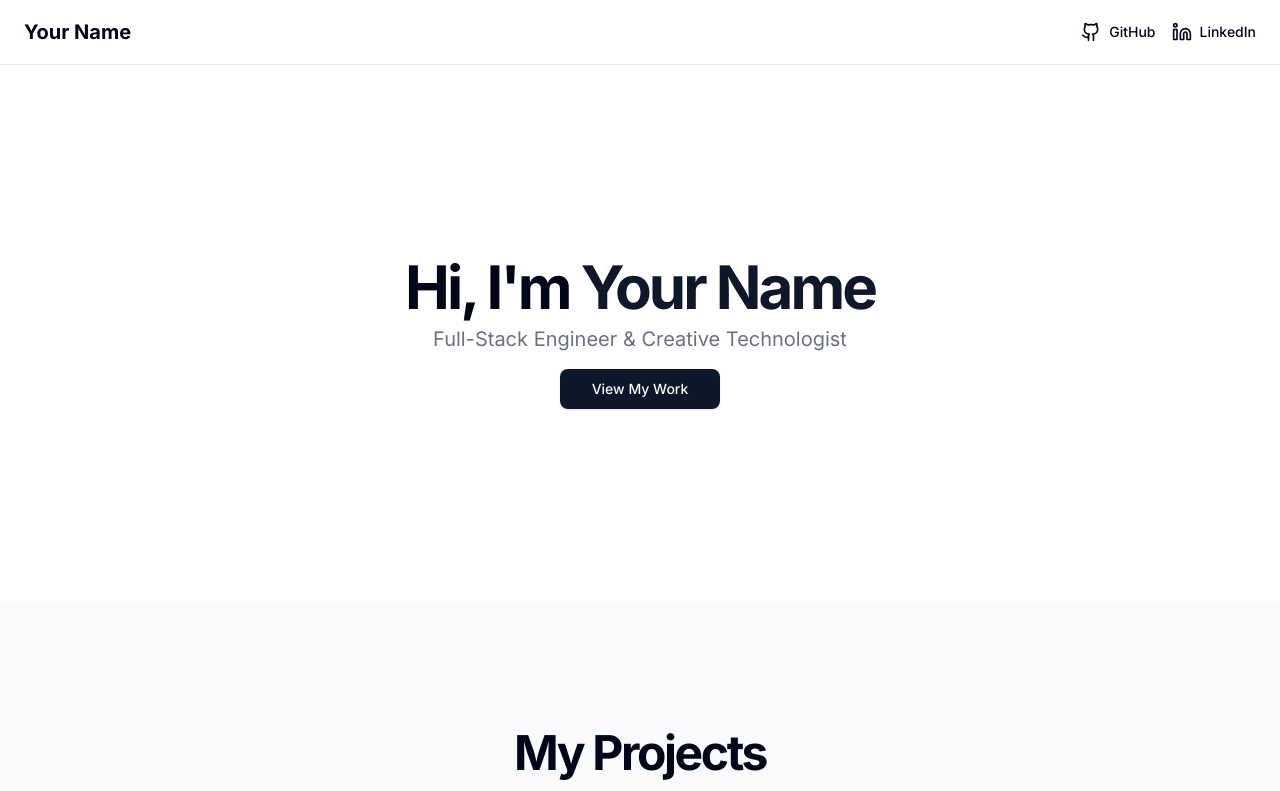
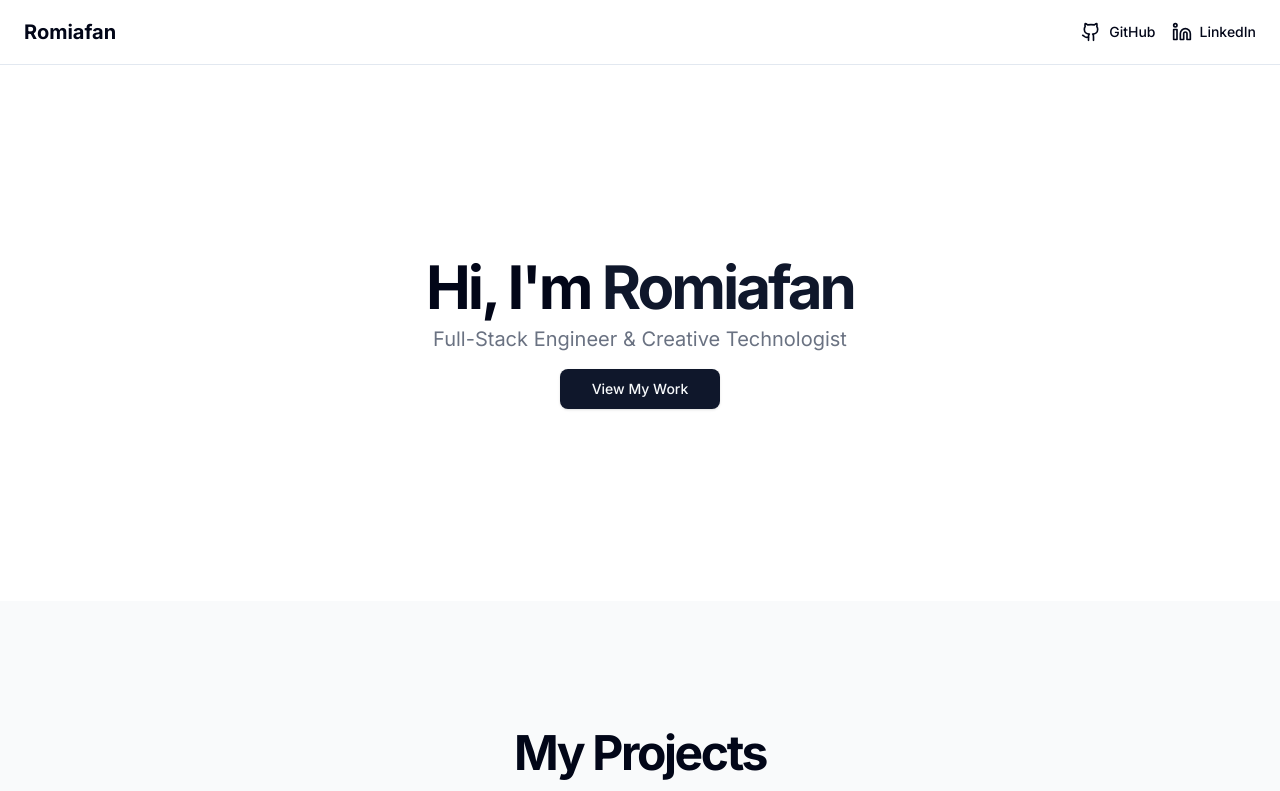
Before and after one commit to romiafan/personal-website, a Next.js app: page / in a window 1280 px wide. Shown: the top 791 px of the page. Built offline with nearby package versions, Linux system fonts and the light colour scheme; no server answers.

Commit message:
add name

```diff
--- a/src/components/layout/Navbar.tsx
+++ b/src/components/layout/Navbar.tsx
@@ -10,13 +10,13 @@ export function Navbar() {
           href="/"
           className="flex items-center space-x-2 text-xl font-bold"
         >
-          <span>Your Name</span>
+          <span>Romiafan</span>
         </Link>
 
         {/* Social Links */}
         <nav className="flex items-center space-x-4">
           <Link
-            href="https://github.com/yourusername"
+            href="https://github.com/romiafan"
             target="_blank"
             rel="noopener noreferrer"
             className="flex items-center space-x-2 text-sm font-medium transition-colors hover:text-primary"
@@ -25,7 +25,7 @@ export function Navbar() {
             <span className="hidden sm:inline">GitHub</span>
           </Link>
           <Link
-            href="https://linkedin.com/in/yourusername"
+            href="https://www.linkedin.com/in/romi-afan"
             target="_blank"
             rel="noopener noreferrer"
             className="flex items-center space-x-2 text-sm font-medium transition-colors hover:text-primary"
--- a/src/components/views/Hero.tsx
+++ b/src/components/views/Hero.tsx
@@ -15,7 +15,7 @@ export function Hero() {
           <div className="space-y-2">
             <h1 className="text-3xl font-bold tracking-tighter sm:text-4xl md:text-5xl lg:text-6xl/none">
               Hi, I'm{" "}
-              <span className="text-primary">Your Name</span>
+              <span className="text-primary">Romiafan</span>
             </h1>
             <p className="mx-auto max-w-[700px] text-gray-500 md:text-xl dark:text-gray-400">
               Full-Stack Engineer & Creative Technologist
```
